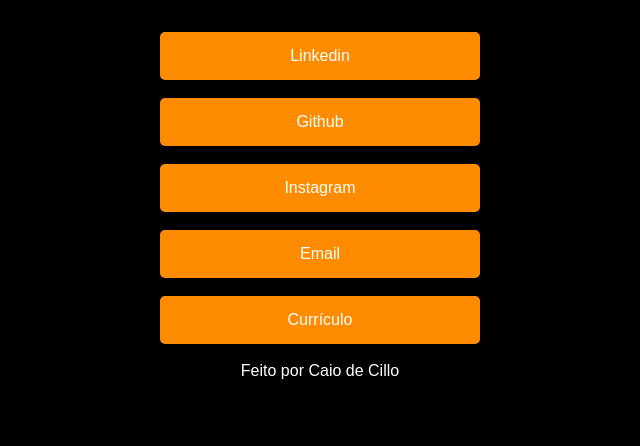
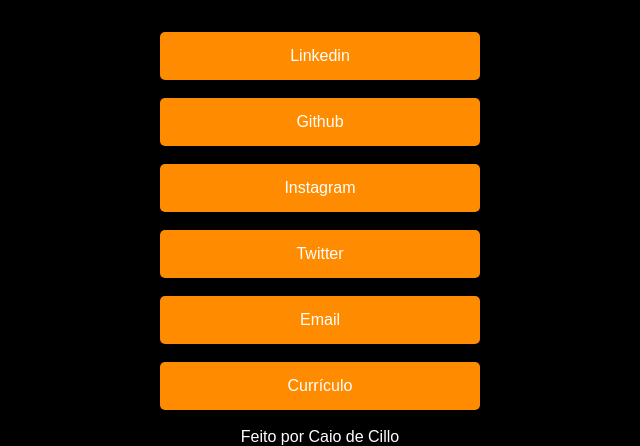
Before and after one commit to cdecillo/my-links, a plain HTML site: page index.html in a window 1280 px wide. Shown: the part 464-910 px from the top of the page, without its empty margins (320-960 px from the left). Before the commit the page ends 844 px from the top, so only its background shows below. Drawn offline with Linux system fonts and the light colour scheme.

Commit message:
Add files via upload

```diff
--- a/index.html
+++ b/index.html
@@ -30,6 +30,10 @@
             </li>
 
             <li>
+                <a href="https://twitter.com/CilloCaio" target="_blank">Twitter</a>
+            </li>
+
+            <li>
                 <a href="mailto: cdecillo@hotmail.com">Email</a>
             </li>
 
```
